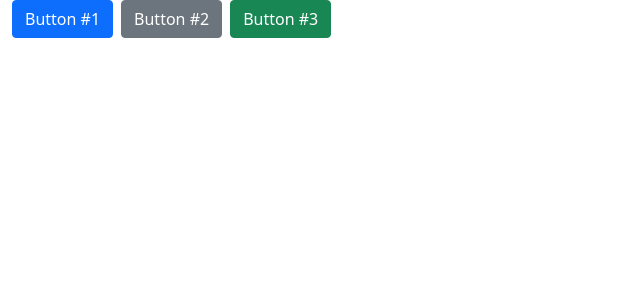
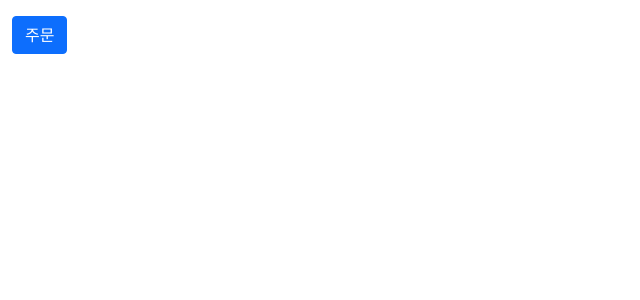
Before and after one commit to ChoiSangIl/msa-study, a React (Create React App) app in the folder msa-study-front-react/: page / in a window 1280 px wide. Shown: the top 300 px of the page, without its empty margins (0-640 px from the left). Built offline with nearby package versions, Linux system fonts and the light colour scheme.

Commit message:
axios 추가 (cors 문제 해결해야함)

```diff
--- a/msa-study-front-react/package.json
+++ b/msa-study-front-react/package.json
@@ -6,6 +6,7 @@
     "@testing-library/jest-dom": "^5.16.2",
     "@testing-library/react": "^12.1.3",
     "@testing-library/user-event": "^13.5.0",
+    "axios": "^0.26.1",
     "bootstrap": "^5.1.3",
     "react": "^17.0.2",
     "react-bootstrap": "^2.2.0",
--- a/msa-study-front-react/src/App.js
+++ b/msa-study-front-react/src/App.js
@@ -1,13 +1,30 @@
 import Button from 'react-bootstrap/Button';
+import axios from 'axios'
 
 function App() {
   return (
-    <div class="container-fluid">
-      <Button variant="primary">Button #1</Button>
-      <Button variant="secondary" className="mx-2">Button #2</Button>
-      <Button variant="success">Button #3</Button>
+    <div class="container-fluid mt-3">
+      <Button variant="primary" onClick={doPay}>주문</Button>
     </div>
   );
 }
 
+function doPay() {
+  axios.get('http://localhost:8080/order')
+  .then(function (response) {
+    // handle success
+    console.log(response);
+    alert(response.data);
+  })
+  .catch(function (error) {
+    // handle error
+    console.log(error);
+  })
+  .then(function () {
+    // always executed
+  });
+}
+
+
+
 export default App;
```
Also changed, not shown: 1 other file (tests, documents, lock files or other folders).
